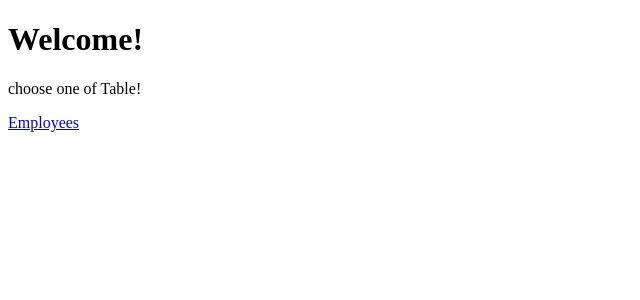
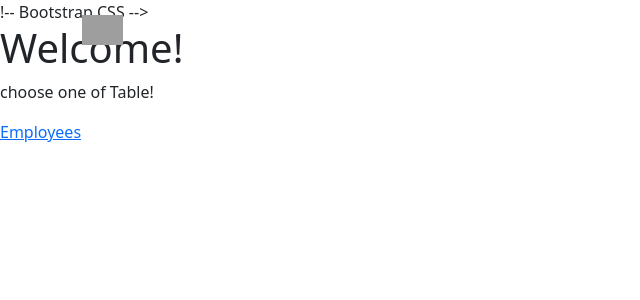
Before and after one commit to Yushanai/HFESTS, a PHP site: page / in a window 1280 px wide. Shown: the top 300 px of the page, without its empty margins (0-640 px from the left). Run offline with PHP 8.4, Linux system fonts and the light colour scheme; some libraries are stand-ins or nearby versions; grey boxes are pictures that could not be loaded.

Commit message:
add bootstrap

```diff
--- a/index.php
+++ b/index.php
@@ -5,10 +5,45 @@
     <meta charset="UTF-8">
     <meta http-equiv="X-UA-Compatible" content="IE=edge">
     <meta name="viewport" content="width=<, initial-scale=1.0">
+
+    !-- Bootstrap CSS -->
+        <!-- build:css css/main.css-->
+        <link rel="stylesheet" href="node_modules/bootstrap/dist/css/bootstrap.min.css">
+        <link rel="stylesheet" href="node_modules/font-awesome/css/font-awesome.min.css">
+        <link rel="stylesheet" href="node_modules/bootstrap-social/bootstrap-social.css">
+        <link rel="stylesheet" href="css/styles.css">
+        <!-- endbuild -->
     <title>Document</title>
 </head>
 
 <body>
+     <!--------------------navigation bar---------------------->
+     <nav class="navbar navbar-dark navbar-expand-sm fixed-top">
+        <div class="container">
+            <button class="navbar-toggler" type="button" data-toggle="collapse" data-target="#Navbar">
+                <span class="navbar-toggler-icon"></span>
+            </button>
+            <a class="navbar-brand mr-auto" href="./index.php"><img src="img/logo.png" height="30" width="41"></a>
+            <div class="collapse navbar-collapse" id="Navbar">
+                <ul class="navbar-nav mr-auto">
+                    <li class="nav-item"><a class="nav-link" href="./index.php"><span class="fa fa-hospital-o">Home</a></span></li>
+                    <li class="nav-item"><a class="nav-link" href="./modify.html"><span class="fa fa-pencil  fa-lg">Modify</span></a></li>
+                    <li class="nav-item"><a class="nav-link" href="./information.php"><span class="fa fa-info fa-lg">Infomation</span></a></li>
+                    <li class="nav-item"><a class="nav-link" href="./schedule.php"><span class="fa fa-calendar-o fa-lg">Schedule</span></a></li>
+                    <li class="nav-item"><a class="nav-link" href="./email.html"><span class="fa fa-envelope-o  fa-lg">Email</span></a></li>
+
+
+                </ul>
+                <!--Modal links-->
+                <span class="navbar-text">
+                    <a data-toggle="modal" data-target="#loginModal">
+                        <span class="fa fa-sign-in"></span>Login
+                    </a>
+                </span>
+            </div>
+
+        </div>
+    </nav>
     <h1>Welcome!</h1>
     <p>choose one of Table!</p>
     <a href="./Employees/">Employees</a>
--- /dev/null
+++ b/package.json
@@ -0,0 +1,5 @@
+{
+  "dependencies": {
+    "bootstrap": "^5.2.3"
+  }
+}
```
Also changed, not shown: css/styles.css (added), package-lock.json (added).
